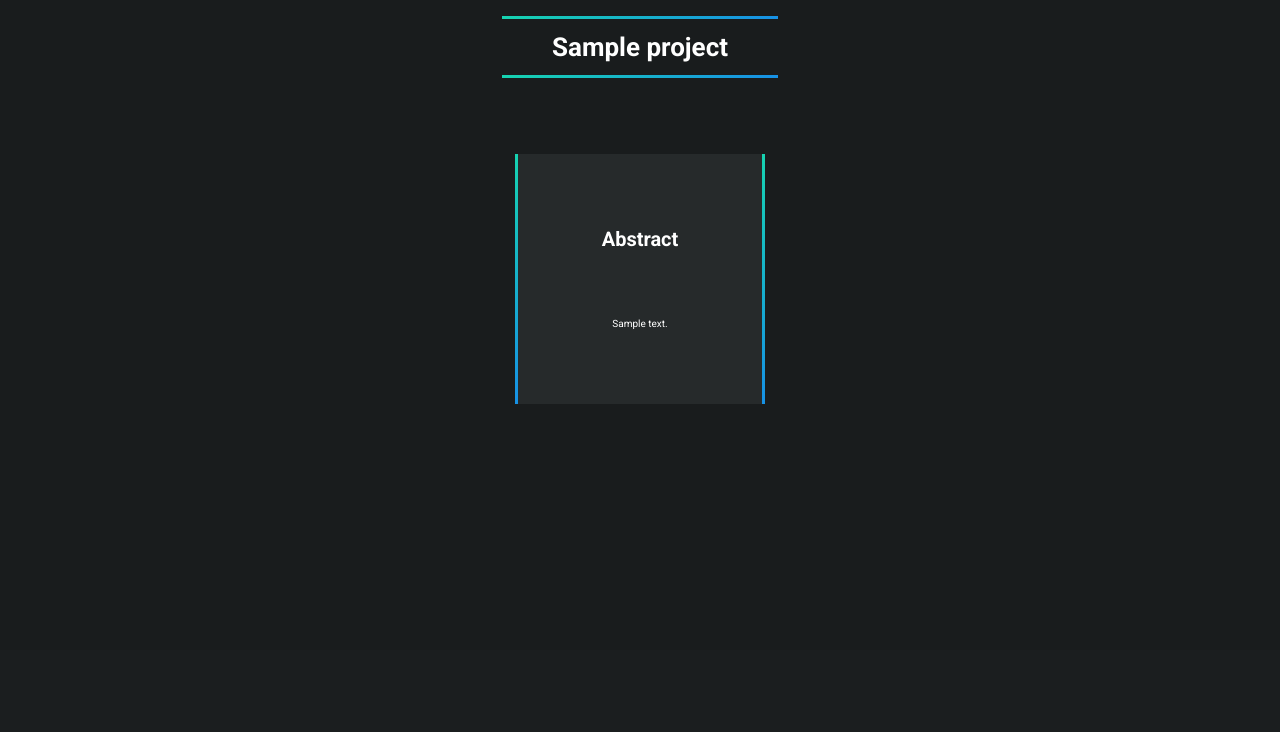
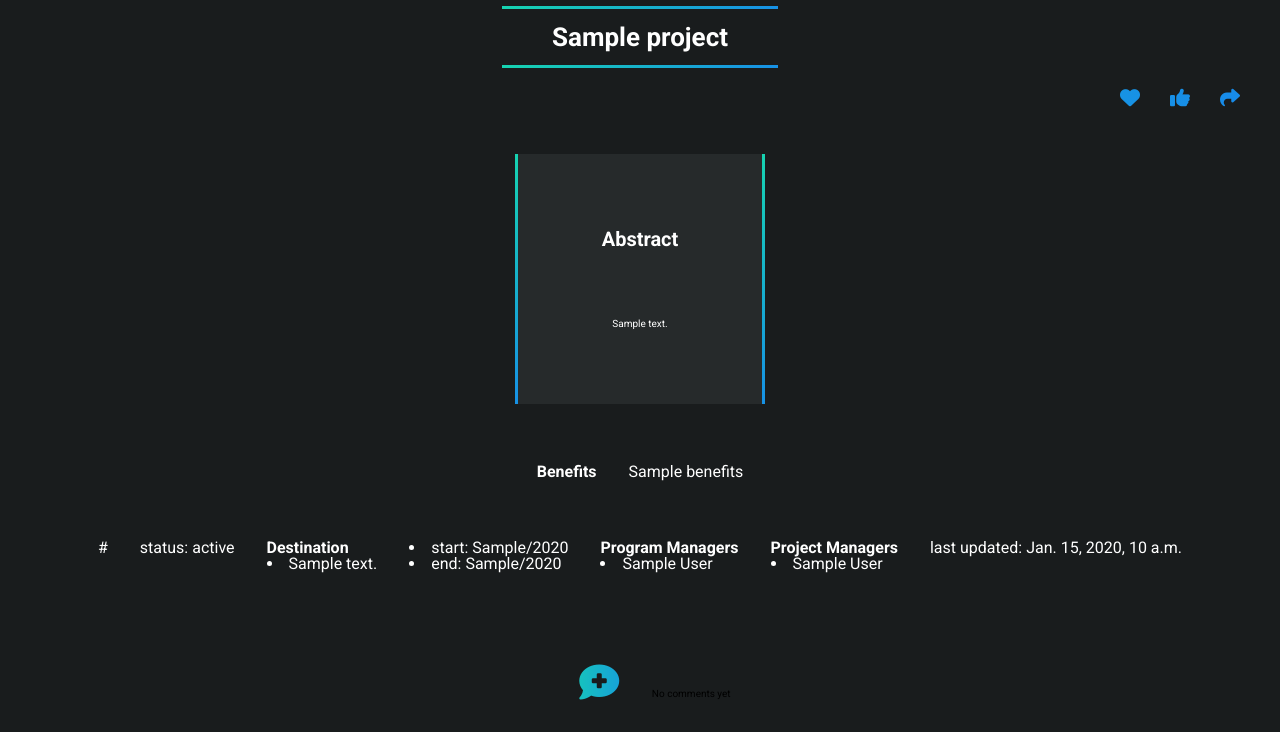
Before and after one commit to gusgewehr/SearchTech, a Django app: page /project/1/ in a window 1280 px wide. Shown: the part 150-882 px from the top of the page. Before the commit the page ends 554 px from the top, so only its background shows below. Run offline with Django 4.2, Linux system fonts and the light colour scheme; a user stored in the database is signed in; a database or web service that is not in the repository returns one stand-in record (values such as "Sample title"); some libraries are stand-ins or nearby versions.

Commit message:
added more informations to datailed project page and added icons for actions

```diff
--- a/SearchTech/urls.py
+++ b/SearchTech/urls.py
@@ -16,8 +16,8 @@
 from django.contrib import admin
 from django.urls import include, path
 from contents import views
-from django.conf.urls.static import static
-from django.conf import settings
+#from django.conf.urls.static import static
+#from django.conf import settings
 
 urlpatterns = [
     path('', views.index, name='index'),
@@ -26,6 +26,6 @@
     path("accounts/", include("django.contrib.auth.urls")),
     path('admin/', admin.site.urls),
 ]
-if settings.DEBUG:
-    urlpatterns += static(settings.STATIC_URL, document_root=settings.STATIC_ROOT)
-    urlpatterns += static(settings.MEDIA_URL, document_root=settings.MEDIA_ROOT)
+#if settings.DEBUG:
+#    urlpatterns += static(settings.STATIC_URL, document_root=settings.STATIC_ROOT)
+#    urlpatterns += static(settings.MEDIA_URL, document_root=settings.MEDIA_ROOT)
--- a/static/styles/detailed.css
+++ b/static/styles/detailed.css
@@ -1,10 +1,29 @@
 .project_title {
     display: flex;
+    flex-direction: column;
     width: 100%;
     align-items: center;
     justify-content: center;
     height: 75px;
+}
 
+.project_title .actions{
+    font-size: 2em;
+    width: 100%;
+    display: flex;
+    flex-direction: row;
+    justify-content: end;
+    gap: 1.5em;
+
+
+    color: #fff;
+	background-image: linear-gradient(90deg, #16d9ac, #178bea);
+    background-color: #f3ec78;
+    background-size: 100%;
+    -webkit-background-clip: text;
+    -moz-background-clip: text;
+    -webkit-text-fill-color: transparent;
+    -moz-text-fill-color: transparent;
 }
 
 .project_title h3 {
@@ -48,3 +67,28 @@
     font-size: 16px;
     text-align: justify;
 }
+
+.text{
+    display: flex;
+    flex-direction: row;
+    flex-wrap: wrap;
+    gap: 2em;
+    font-size: 16px;
+    color: #fff;
+}
+
+
+.add_comment{
+    height: 100px;
+    width: 100px;
+    font-size: 4em;
+
+    color: #fff;
+	background-image: linear-gradient(90deg, #16d9ac, #178bea);
+    background-color: #f3ec78;
+    background-size: 100%;
+    -webkit-background-clip: text;
+    -moz-background-clip: text;
+    -webkit-text-fill-color: transparent;
+    -moz-text-fill-color: transparent;
+}
--- a/static/styles/index.css
+++ b/static/styles/index.css
@@ -5,6 +5,7 @@
 	text-align: center;
 	display: flex;
 	flex-direction: column;
+	gap: 30px;
 	width: 100%;
 }
 .tilesWrap li {
--- a/templates/datailed.html
+++ b/templates/datailed.html
@@ -4,11 +4,74 @@
 
     <div class="project_title">
         <h3>{{project.title}}</h3>
+        <div class="actions">
+            <i class="fa-solid fa-heart"></i>
+            <i class="fa-solid fa-thumbs-up"></i>
+            <i class="fa-solid fa-share"></i>
+        </div>
     </div>
 
     <div class="description">
         <h3>Abstract</h3>
         {{project.description|safe}}
     </div>
+    <div class="text">
+        <h3>Benefits</h3>
+        {{project.benefits|safe}}
+    </div>
+
+<div class="text">
+    <a href="{{project.website}}">
+        {{project.website}}
+    </a>
+    <p>
+        status: {{project.statusDescription}}
+    </p>
+    <lu>
+        <h3>Destination</h3>
+        {% for destination in project.destinations %}
+        <li>
+            {{destination.description}}
+        </li>
+        {% endfor %}
+    </lu>
+
+    <lu>
+        <li>
+            start: {{project.startMonth}}/{{project.startYear}}
+        </li>
+        <li>
+            end: {{project.endMonth}}/{{project.endYear}}
+        </li>
+    </lu>
+    <lu>
+        <h3>Program Managers</h3>
+        {% for person in project.programManagers %}
+        <li>
+            {{person.fullName}}
+        </li>
+        {% endfor %}
+    </lu>
+    <lu>
+        <h3>Project Managers</h3>
+        {% for person in project.projectManagers %}
+        <li>
+            {{person.fullName}}
+        </li>
+        {% endfor %}
+    </lu>
+    <p>
+        last updated: {{project.lastUpdated}}
+    </p>
+</div>
+
+<div class="comment_section">
+    <button class="add_comment"><i class="fa-solid fa-comment-medical"></i></button>
+    {% if comments %}
+
+    {% else %}
+    No comments yet
+    {% endif %}
+</div>
 
 {% endblock %}
```
